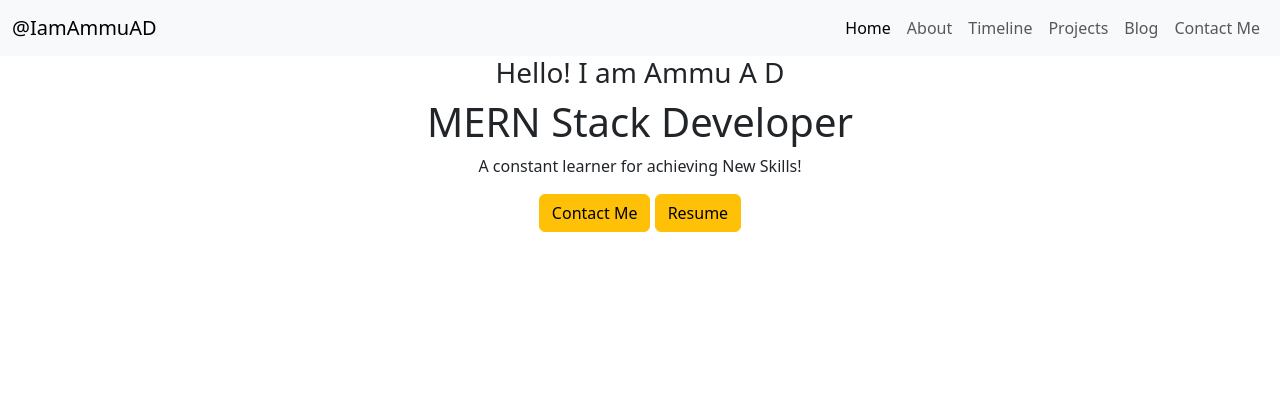
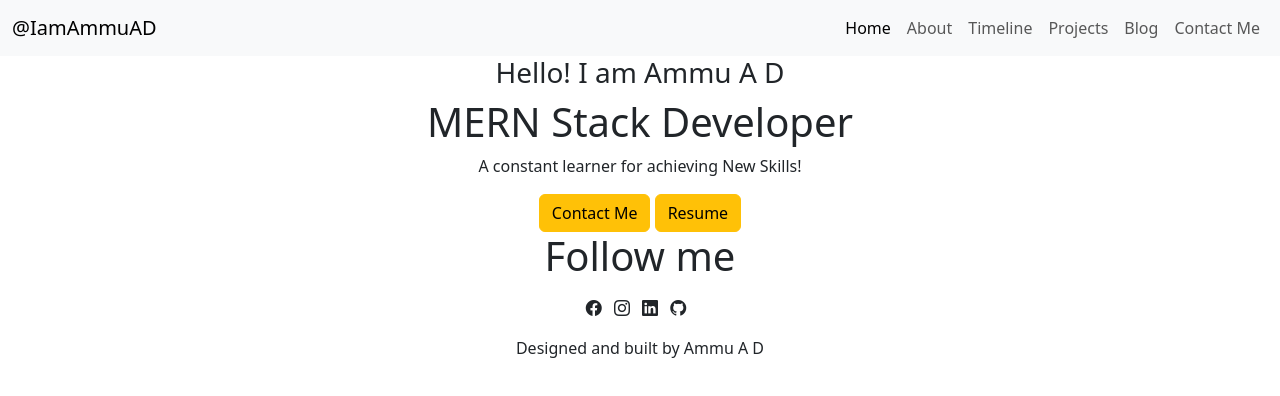
Before and after one commit to AmmuArakkal/Ammu_Portfolio_Project, a plain HTML site: page index.html in a window 1280 px wide. Drawn offline with nearby package versions, Linux system fonts and the light colour scheme.

Commit message:
added footer

```diff
--- a/index.html
+++ b/index.html
@@ -9,6 +9,10 @@
       rel="stylesheet"
       integrity="sha384-T3c6CoIi6uLrA9TneNEoa7RxnatzjcDSCmG1MXxSR1GAsXEV/Dwwykc2MPK8M2HN"
       crossorigin="anonymous"
+    />
+    <link
+      rel="stylesheet"
+      href="https://cdn.jsdelivr.net/npm/bootstrap-icons@1.11.3/font/bootstrap-icons.min.css"
     />
   </head>
   <body>
@@ -60,14 +64,30 @@
         <div class="col-12">
           <h3>Hello! I am Ammu A D</h3>
           <h1>MERN Stack Developer</h1>
-          <p>A constant learner for achieving New Skills! </p>
+          <p>A constant learner for achieving New Skills!</p>
           <button type="button" class="btn btn-warning">Contact Me</button>
           <button type="button" class="btn btn-warning">Resume</button>
-
         </div>
       </div>
     </div>
     <!-- Landing  -->
+
+    <!-- Footer  -->
+    <div class="container">
+      <div class="row text-center">
+        <div class="col-12">
+          <h1>Follow me</h1>
+          <div class="m-3">
+            <i class="bi bi-facebook me-2"></i>
+            <i class="bi bi-instagram me-2"></i>
+            <i class="bi bi-linkedin me-2"></i>
+            <i class="bi bi-github me-2"></i>
+          </div>
+          <p>Designed and built by Ammu A D</p>
+        </div>
+      </div>
+    </div>
+    <!-- Footer  -->
     <script
       src="https://cdn.jsdelivr.net/npm/bootstrap@5.3.2/dist/js/bootstrap.bundle.min.js"
       integrity="sha384-C6RzsynM9kWDrMNeT87bh95OGNyZPhcTNXj1NW7RuBCsyN/o0jlpcV8Qyq46cDfL"
```
